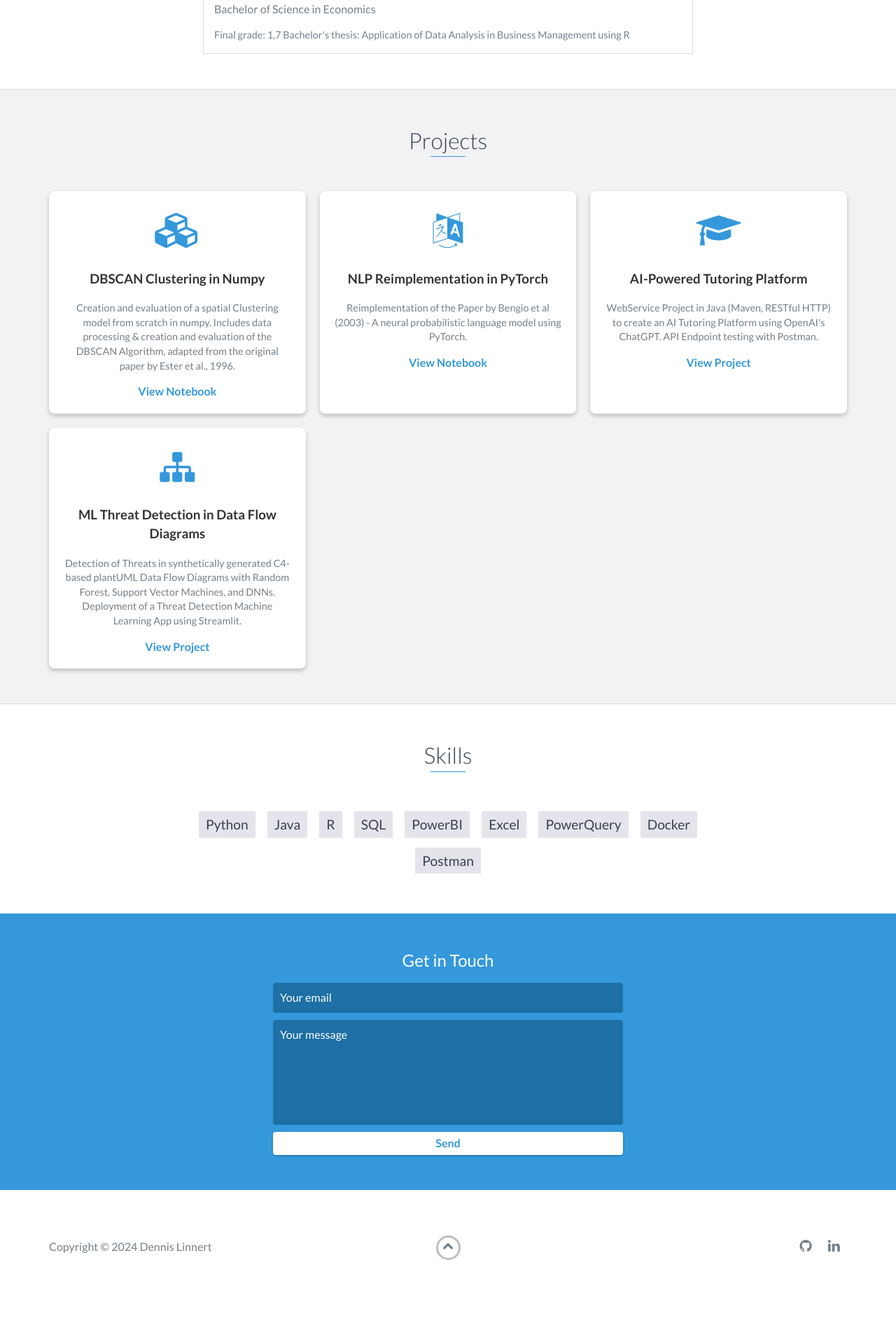
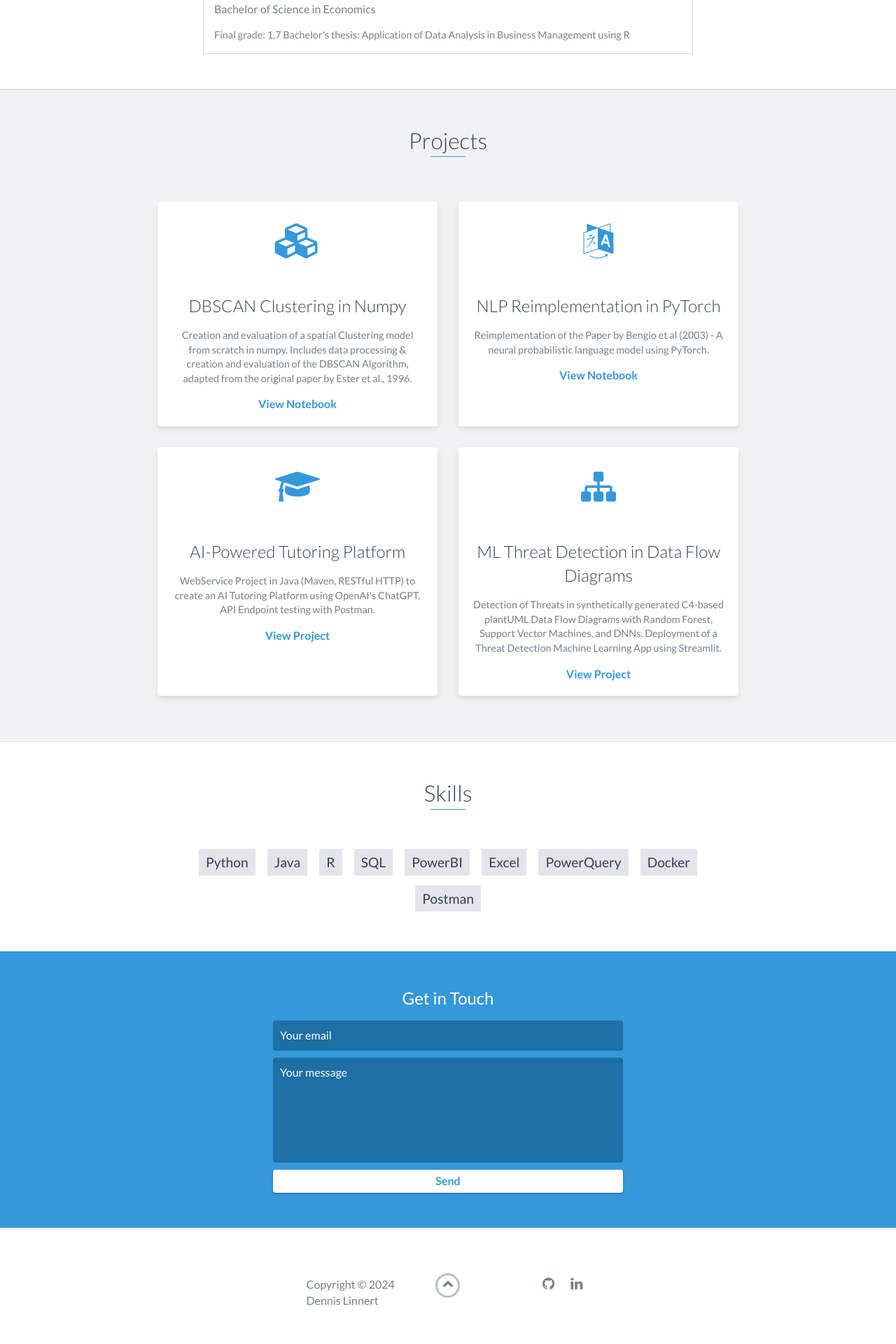
Before and after one commit to Dennis9699/MyProfile, a Jekyll site: the page index.html, which Jekyll copies as it is, in a window 1280 px wide. Shown: the part 2047-3967 px from the top of the page at 70% size. Built offline with Jekyll 4.4.1, drawn with Linux system fonts in a browser that asks for light colours; before the commit the page ends 3900 px from its top, so only the background shows below that.

Commit message:
use template to update projects

```diff
--- a/css/styles.css
+++ b/css/styles.css
@@ -11,73 +11,6 @@
     Gulp and send to the /css folder which is then loaded on the page.
 
 */
-
-#projects {
-    padding: 50px 15px;
-    border-bottom: 1px solid #dcd9d9;
-    text-align: center;
-}
-
-#projects h2 {
-    color: #374054;
-    margin-bottom: 50px;
-}
-
-.projects-grid {
-    display: grid;
-    grid-template-columns: repeat(auto-fit, minmax(300px, 1fr));
-    gap: 20px;
-    justify-items: center;
-}
-
-.project {
-    background-color: #fff;
-    border-radius: 8px;
-    box-shadow: 0 4px 8px rgba(0, 0, 0, 0.1);
-    overflow: hidden;
-    text-align: center;
-    display: flex;
-    flex-direction: column;
-    padding: 20px;
-    max-width: 100%;
-}
-
-.project-icon {
-    font-size: 50px;
-    color: #3498db;
-    text-align: center;
-    margin-bottom: 20px;
-}
-
-.project-info {
-    flex-grow: 1;
-}
-
-.project-info h3 {
-    margin-top: 0;
-}
-
-.project-info p {
-    color: #74808a;
-    margin: 0 0 15px 0;
-    font-size: 0.9em;
-}
-
-.project-info a {
-    color: #3498db;
-    text-decoration: none;
-    font-weight: 700;
-}
-
-.project-info a:hover {
-    text-decoration: underline;
-}
-
-@media (max-width: 768px) {
-    .projects-grid {
-        grid-template-columns: 1fr; /* Full width on smaller screens */
-    }
-}
 
 body {
     font-family: 'Lato', sans-serif;
@@ -592,6 +525,81 @@ footer {
     padding: 0 0 0 15px;
 }
 
+#projects {
+    padding: 50px 15px;
+    border-bottom: 1px solid #dcd9d9;
+    text-align: center;
+}
+
+#projects h2 {
+    color: #374054;
+    margin-bottom: 50px;
+}
+
+.container {
+    display: flex;
+    flex-wrap: wrap;
+    justify-content: center;
+}
+
+.project {
+    position: relative;
+    max-width: 400px;
+    margin: 15px;
+    overflow: hidden;
+    background: #fff;
+    border-radius: 4px;
+    box-shadow: 0 4px 8px rgba(0, 0, 0, 0.1);
+    text-align: center;
+    display: flex;
+    flex-direction: column;
+    align-items: center;
+}
+
+.project-icon {
+    font-size: 50px;
+    color: #3498db;
+    padding: 20px;
+}
+
+.project-info {
+    padding: 20px;
+}
+
+.project-info h3 {
+    font-size: 1.5em;
+    font-weight: 300;
+    color: #374054;
+    margin: 0 0 15px 0;
+}
+
+.project-info p {
+    color: #74808a;
+    margin: 0 0 15px 0;
+    font-size: 0.9em;
+}
+
+.project-info a {
+    color: #3498db;
+    text-decoration: none;
+    font-weight: 700;
+}
+
+.project-info a:hover {
+    text-decoration: underline;
+}
+
+@media (max-width: 768px) {
+    .container {
+        flex-direction: column;
+        align-items: center;
+    }
+
+    .project {
+        max-width: 90%;
+    }
+}
+
 #skills {
     padding: 50px 15px;
     text-align: center;
--- a/index.html
+++ b/index.html
@@ -136,7 +136,6 @@
     <div id="projects" class="background-alt">
         <h2 class="heading">Projects</h2>
         <div class="container">
-            <div class="projects-grid">
             <div class="project shadow-large">
                 <div class="project-icon">
                     <i class="fa fa-cubes" aria-hidden="true"></i>
@@ -149,6 +148,8 @@
                     <a href="https://github.com/Dennis9699/MyProfile/blob/main/Clustering_project/DBSCAN_Dennis_Linnert.ipynb" target="_blank">View Notebook</a>
                 </div>
             </div>
+            <!-- End .project -->
+
             <div class="project shadow-large">
                 <div class="project-icon">
                     <i class="fa fa-language" aria-hidden="true"></i>
@@ -161,6 +162,8 @@
                     <a href="https://github.com/Dennis9699/MyProfile/blob/main/NLP_project/Bengio%20et%20al.%20(2003)%20Reimplementation.ipynb" target="_blank">View Notebook</a>
                 </div>
             </div>
+            <!-- End .project -->
+
             <div class="project shadow-large">
                 <div class="project-icon">
                     <i class="fa fa-graduation-cap" aria-hidden="true"></i>
@@ -173,6 +176,8 @@
                     <a href="https://github.com/Dennis9699/MyProfile/tree/main/AI_tutoring_platform" target="_blank">View Project</a>
                 </div>
             </div>
+            <!-- End .project -->
+
             <div class="project shadow-large">
                 <div class="project-icon">
                     <i class="fa fa-sitemap" aria-hidden="true"></i>
@@ -185,9 +190,11 @@
                     <a href="https://github.com/Dennis9699/MyProfile/tree/main/threat_modeling_algorithm_app" target="_blank">View Project</a>
                 </div>
             </div>
+            <!-- End .project -->
         </div>
     </div>
-    </div>
+    <!-- End #projects -->
+
 
 
     <!-- End #projects -->
```
Lines whose indentation alone changed are shown as unchanged.
